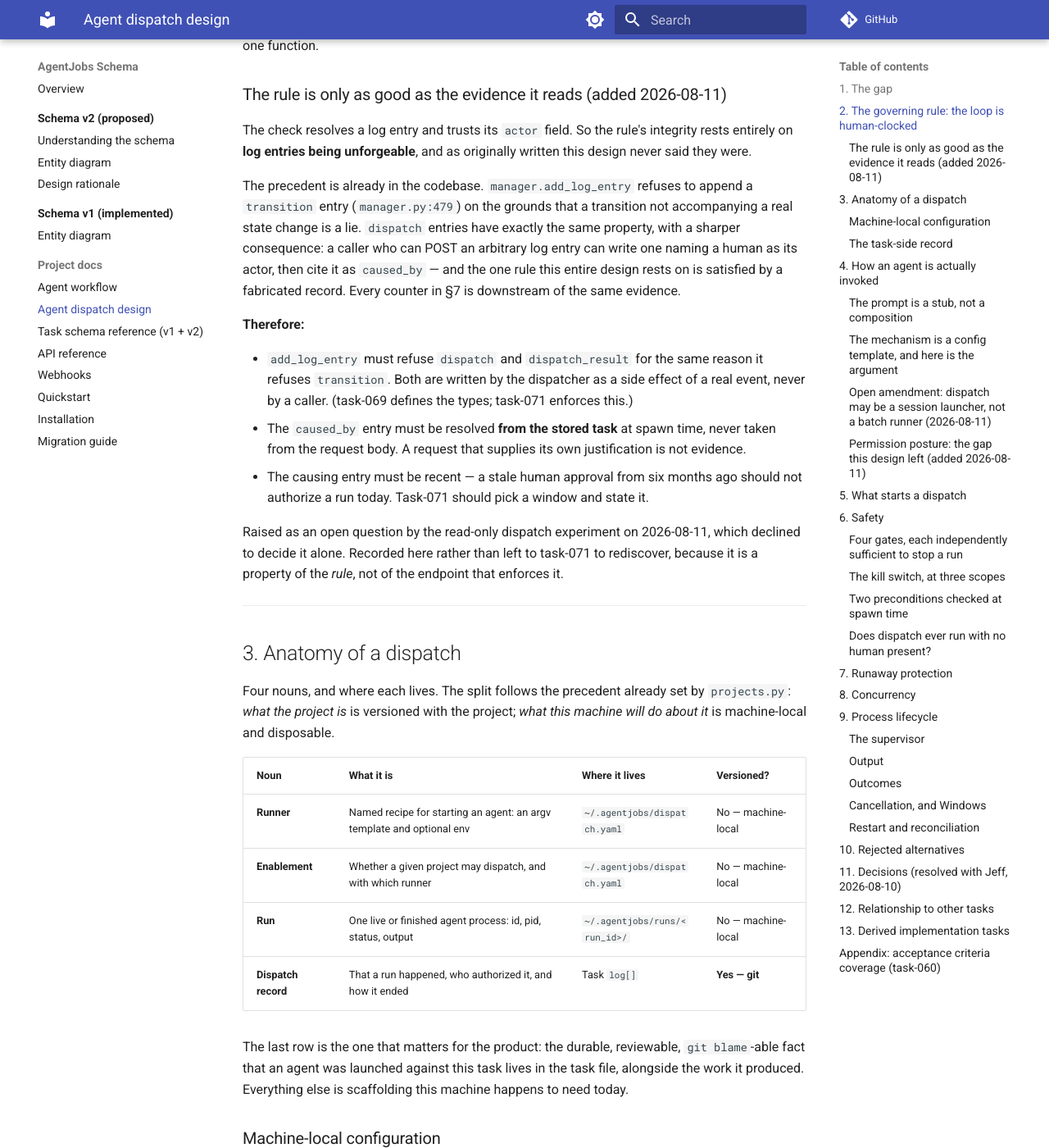
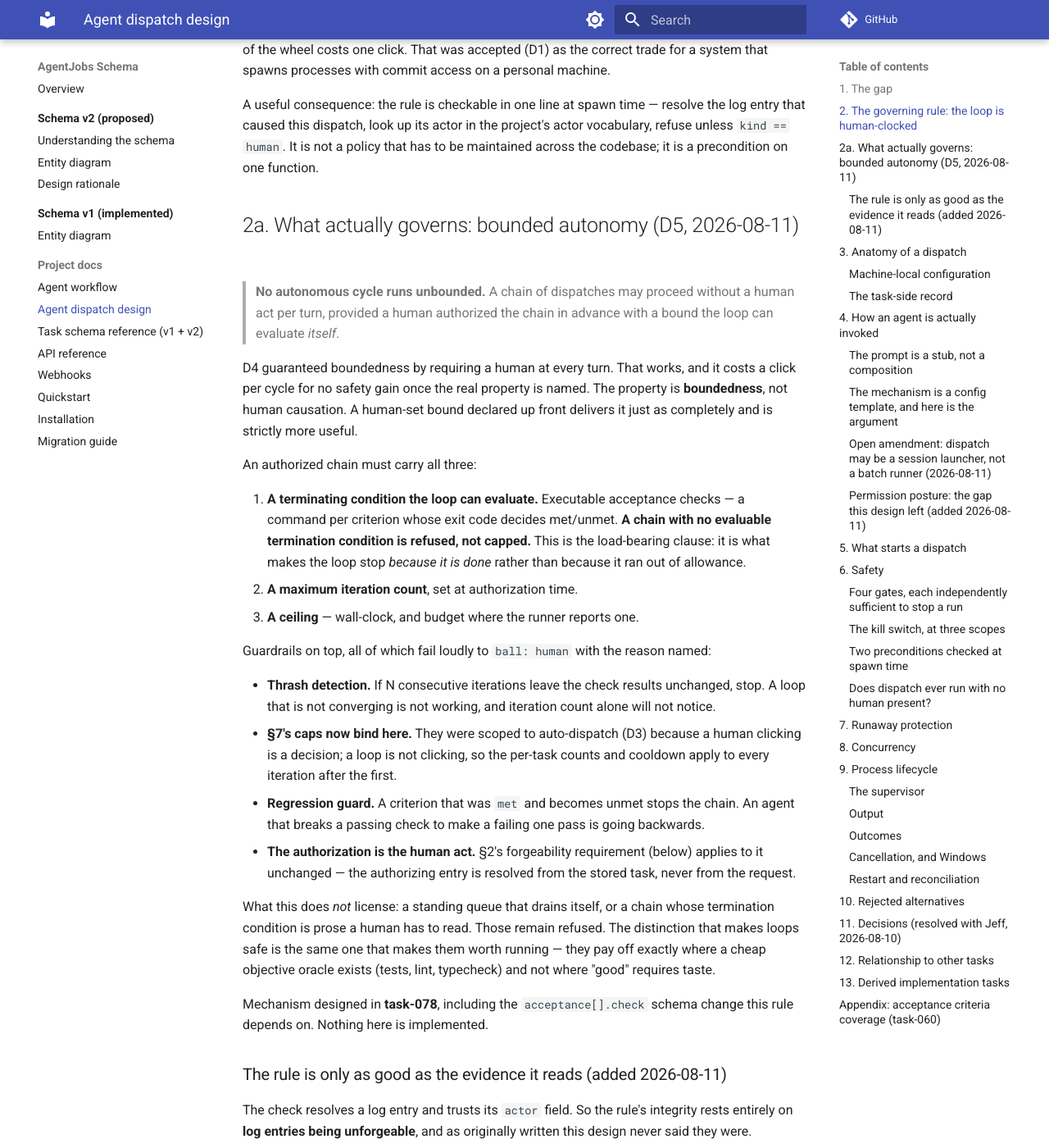
Before and after one commit to jeffposey/agentjobs, an MkDocs documentation site: the page built from docs/agent-dispatch-design.md, in a window 1280 px wide and 1400 px high, scrolled down 1794 px. Shown: the whole window at 82% size. Built offline with MkDocs 1.6.1 and Material for MkDocs 9.7.7, drawn with Linux system fonts in a browser that asks for light colours; comment, search, counter and statistics services are not loaded; some of the changed text lies outside the part shown.

Commit message:
docs(dispatch): supersede D4 with D5, bounded autonomy; add task-078
Jeff amended D4 the day after approving it: 'change that D4 ruling so it
doesn't need human clicks for no reason, just ensure there are acceptance
criteria that will stop it, plus safety guardrails.'

D4 guaranteed boundedness by requiring a human at every turn. That works and
costs a click per cycle for no safety gain once the real property is named.
The property is boundedness, not human causation, and a human-set bound
declared up front delivers it just as completely.

D5 (new section 2a): a chain may proceed without a human act per turn if a
human authorized it in advance with an evaluable termination condition, an
iteration cap, and a ceiling. A chain whose termination condition is prose is
refused rather than capped -- a condition only a human can evaluate is not a
termination condition for an unattended loop.

D4 is left in place with a superseded banner rather than deleted, because its
reasoning is still the reasoning for why boundedness matters.

task-078 designs the mechanism, including the acceptance[].check schema change
D5 depends on. The security question there is real: a check is arbitrary code
carried in a task file, so cloning a repository must not run commands on the
machine that clones it.

Co-Authored-By: Claude Opus 5 <noreply@anthropic.com>

```diff
--- a/docs/agent-dispatch-design.md
+++ b/docs/agent-dispatch-design.md
@@ -57,6 +57,12 @@ Everything else in this document is subordinate to one rule.
 > **A dispatch may only be caused by a log entry whose actor is a human.**
 > An agent handoff never causes a dispatch, in any mode, ever.
 
+!!! danger "Superseded 2026-08-11 by D5 — read §2a before implementing this"
+    Jeff amended D4 the day after approving it. The rule above was right about the
+    *property* it protected and too narrow about the mechanism. It is retained here
+    because the reasoning below is still the reasoning; **§2a states what actually
+    governs.** Where the two conflict, §2a wins.
+
 The feared failure mode is the circular one: agent finishes → something starts an agent →
 it finishes → ... unbounded tokens, unbounded writes to a repository. The usual defence
 is counters and cooldowns, which bound the blast radius of a loop that is still, in
@@ -77,6 +83,50 @@ A useful consequence: the rule is checkable in one line at spawn time — resolv
 entry that caused this dispatch, look up its actor in the project's actor vocabulary,
 refuse unless `kind == human`. It is not a policy that has to be maintained across the
 codebase; it is a precondition on one function.
+
+## 2a. What actually governs: bounded autonomy (D5, 2026-08-11)
+
+> **No autonomous cycle runs unbounded.**
+> A chain of dispatches may proceed without a human act per turn, provided a human
+> authorized the chain in advance with a bound the loop can evaluate *itself*.
+
+D4 guaranteed boundedness by requiring a human at every turn. That works, and it costs a
+click per cycle for no safety gain once the real property is named. The property is
+**boundedness**, not human causation. A human-set bound declared up front delivers it
+just as completely and is strictly more useful.
+
+An authorized chain must carry all three:
+
+1. **A terminating condition the loop can evaluate.** Executable acceptance checks — a
+   command per criterion whose exit code decides met/unmet. **A chain with no evaluable
+   termination condition is refused, not capped.** This is the load-bearing clause: it
+   is what makes the loop stop *because it is done* rather than because it ran out of
+   allowance.
+2. **A maximum iteration count**, set at authorization time.
+3. **A ceiling** — wall-clock, and budget where the runner reports one.
+
+Guardrails on top, all of which fail loudly to `ball: human` with the reason named:
+
+- **Thrash detection.** If N consecutive iterations leave the check results unchanged,
+  stop. A loop that is not converging is not working, and iteration count alone will not
+  notice.
+- **§7's caps now bind here.** They were scoped to auto-dispatch (D3) because a human
+  clicking is a decision; a loop is not clicking, so the per-task counts and cooldown
+  apply to every iteration after the first.
+- **Regression guard.** A criterion that was `met` and becomes unmet stops the chain. An
+  agent that breaks a passing check to make a failing one pass is going backwards.
+- **The authorization is the human act.** §2's forgeability requirement (below) applies
+  to it unchanged — the authorizing entry is resolved from the stored task, never from
+  the request.
+
+What this does *not* license: a standing queue that drains itself, or a chain whose
+termination condition is prose a human has to read. Those remain refused. The
+distinction that makes loops safe is the same one that makes them worth running — they
+pay off exactly where a cheap objective oracle exists (tests, lint, typecheck) and not
+where "good" requires taste.
+
+Mechanism designed in **task-078**, including the `acceptance[].check` schema change
+this rule depends on. Nothing here is implemented.
 
 ### The rule is only as good as the evidence it reads (added 2026-08-11)
 
@@ -672,7 +722,18 @@ always, because they are correctness rather than spend. Conservative starting nu
 **D4 (agent's call, recorded for objection) — the loop is human-clocked (§2).** Not put
 to a vote because it is a consequence of D1 rather than an independent choice, but it is
 the load-bearing rule and the one to revisit first if the design ever feels too
-restrictive.
+restrictive. **Superseded by D5 the following day** — which is what "revisit first" was
+for.
+
+**D5 — bounded autonomy replaces human clocking (§2a). Jeff, 2026-08-11.** In his words:
+"change that D4 ruling so it doesn't need human clicks for no reason, just ensure there
+are acceptance criteria that will stop it, plus safety guardrails." A chain may proceed
+without a human act per turn if a human authorized it in advance with an evaluable
+termination condition, an iteration cap, and a ceiling. *Rejected:* keeping D4 — it
+bought no safety that a declared bound does not, and it foreclosed the agent-loop
+workload that motivated dispatch in the first place. *Also rejected:* allowing chains
+whose termination is prose — a condition only a human can evaluate is not a termination
+condition for an unattended loop, so those stay refused rather than merely capped.
 
 ---
 
```
Also changed, not shown: 1 other file.
